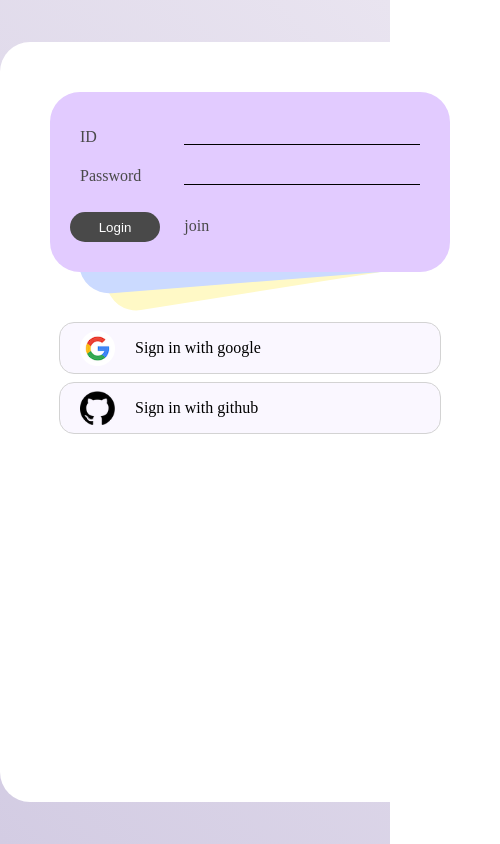
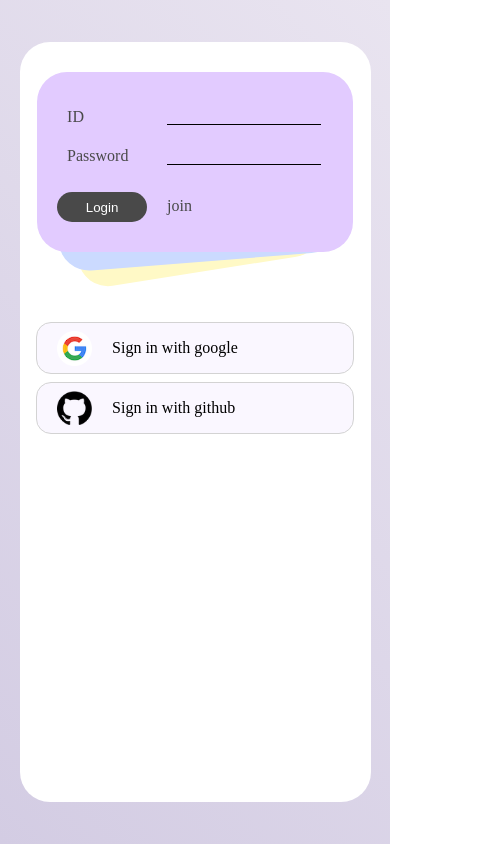
Before and after one commit to 2pandi/to-do-list, a React (Create React App) app: page / in a window 390 px wide. Shown: the whole page, 500 px wide, since content can reach past the window. Built offline with nearby package versions, Linux system fonts and the light colour scheme; no server answers.

Commit message:
:iphone: style: Work on responsive design

```diff
--- a/src/components/AddList.js
+++ b/src/components/AddList.js
@@ -17,6 +17,15 @@ const Container = styled.form`
   grid-template-columns: 1fr 2fr;
   grid-template-rows: 114px auto;
   z-index: 3;
+
+  @media screen and (max-width: 420px) {
+    width: 90%;
+    margin-top: 30px;
+    .Dropdown {
+      margin-right: 20px;
+      justify-self: end;
+    }
+  }
 
   .input-box {
     margin-bottom: 30px;
@@ -43,6 +52,7 @@ const Container = styled.form`
   .Dropdown {
     grid-column: 2/3;
     grid-row: 2/3;
+    margin-left: 15px;
   }
 `;
 const Shadow1 = styled.div`
@@ -56,6 +66,10 @@ const Shadow1 = styled.div`
   grid-column: 1/2;
   z-index: 2;
   transform: rotate(-4.5deg);
+  @media screen and (max-width: 420px) {
+    width: 80%;
+    margin-top: 70px;
+  }
 `;
 const Shadow2 = styled.div`
   width: 60%;
@@ -68,6 +82,10 @@ const Shadow2 = styled.div`
   grid-column: 1/2;
   z-index: 1;
   transform: rotate(-9deg);
+  @media screen and (max-width: 420px) {
+    width: 70%;
+    margin-top: 110px;
+  }
 `;
 
 const AddList = ({ userData }) => {
--- a/src/components/Categories.js
+++ b/src/components/Categories.js
@@ -3,11 +3,26 @@ import Tab from "./Tab";
 
 const Navbar = styled.nav`
   width: 100%;
-  display: flex;
+  display: grid;
   justify-content: space-between;
+  gap: 5px;
+  grid-template-columns: 1fr 1fr 1fr 1fr;
+
+  .Tab {
+    grid-row: 1/2;
+  }
 
   .Tab.selected {
     border: 0.5px solid gray;
+  }
+
+  @media screen and (max-width: 420px) {
+    .Tab {
+      font-size: 0.75em;
+      .tab-icon {
+        display: none;
+      }
+    }
   }
 `;
 
--- a/src/components/Container.js
+++ b/src/components/Container.js
@@ -9,6 +9,11 @@ const StyledContainer = styled.div`
   background-color: white;
   border-radius: 30px;
   overflow-y: scroll;
+
+  @media screen and (max-width: 420px) {
+    width: 90vw;
+    height: 90vh;
+  }
 
   ::-webkit-scrollbar {
     background-color: transparent;
--- a/src/components/Dropdown/Dropdown.js
+++ b/src/components/Dropdown/Dropdown.js
@@ -11,6 +11,7 @@ const StyledDropdown = styled.div`
   display: flex;
   flex-direction: column;
   user-select: none;
+  width: 110px;
 
   .dropdown-button {
     background-color: white;
--- a/src/components/Header.js
+++ b/src/components/Header.js
@@ -12,11 +12,23 @@ const HeaderContainer = styled.div`
   .logout.button {
     width: 80px;
     height: 30px;
-    margin: 10px 50px 0 0;
+    margin: 3px 50px 0 0;
+
+    @media screen and (max-width: 420px) {
+      margin: 5px 20px 0 0;
+      font-size: 0.8em;
+      height: 23px;
+      width: 60px;
+    }
   }
   .greetings {
-    margin: 17px;
+    margin: 9px;
     font-weight: 600;
+
+    @media screen and (max-width: 420px) {
+      font-size: 0.8em;
+      margin: 10px;
+    }
   }
 `;
 
--- a/src/components/List.js
+++ b/src/components/List.js
@@ -32,14 +32,24 @@ const ListContainer = styled.div`
   width: 78%;
   grid-row: 2/3;
   display: grid;
-  grid-auto-rows: auto;
   grid-template-rows: 138px auto;
+
+  @media screen and (max-width: 420px) {
+    width: 85%;
+    grid-template-rows: 116px auto;
+    .list-title {
+      font-size: 1.8em;
+    }
+  }
 
   .list-header {
     grid-row: 1/2;
   }
   .list-title {
     margin: 15px 0 5px 0;
+    @media screen and (max-width: 420px) {
+      margin-top: 0;
+    }
   }
 
   .delete-check {
@@ -66,6 +76,11 @@ const StyledUl = styled.ul`
   gap: 8px;
   margin: 0 0 50px 0;
   grid-row: 2/3;
+  padding-inline-start: 0;
+
+  @media screen and (max-width: 420px) {
+    width: 100%;
+  }
 
   .checkBox {
     display: none;
@@ -83,10 +98,10 @@ const StyledUl = styled.ul`
   .list {
     box-sizing: border-box;
     height: 3em;
-    min-width: 380px;
+    width: 380px;
     border-radius: 15px;
     font-size: 1.3rem;
-    padding: 0 20px;
+    padding-left: 20px;
     display: flex;
     align-items: center;
     justify-content: space-between;
@@ -94,6 +109,11 @@ const StyledUl = styled.ul`
     cursor: pointer;
     :hover {
       transition: all 0.3s;
+    }
+    @media screen and (max-width: 420px) {
+      width: 100%;
+      height: 3.7em;
+      font-size: 0.9em;
     }
   }
 
--- a/src/components/LoginIcon.js
+++ b/src/components/LoginIcon.js
@@ -1,7 +1,7 @@
 import styled from "styled-components";
 
 const StyledDiv = styled.div`
-  min-width: 380px;
+  width: 380px;
   max-width: 390px;
   height: 50px;
   margin-top: ${(props) => props.marginTop}px;
@@ -15,6 +15,10 @@ const StyledDiv = styled.div`
     cursor: pointer;
   }
 
+  @media screen and (max-width: 420px) {
+    width: 90%;
+  }
+
   img {
     width: 35px;
     margin: 0 20px;
@@ -24,7 +28,7 @@ const StyledDiv = styled.div`
 const LoginIcon = ({ onClick, src, alt, marginTop }) => {
   return (
     <>
-      <StyledDiv onClick={onClick} marginTop={marginTop}>
+      <StyledDiv className="LoginIcon" onClick={onClick} marginTop={marginTop}>
         <img src={src} alt={alt} />
         Sign in with {alt}
       </StyledDiv>
--- a/src/components/Tab.js
+++ b/src/components/Tab.js
@@ -14,7 +14,6 @@ library.add(far, faStar);
 
 const Div = styled.div`
   box-sizing: border-box;
-  width: 90px;
   height: 2em;
   background-color: ${(props) => props.color};
   font-size: 0.9em;
@@ -26,8 +25,11 @@ const Div = styled.div`
   user-select: none;
   cursor: pointer;
 
-  .div-icon {
+  .tab-icon {
     margin: 0 5px;
+  }
+  @media screen and (max-width: 420px) {
+    justify-content: center;
   }
 `;
 
@@ -40,7 +42,7 @@ const Tab = ({ color, icon, desc, onClick, selectedCategory }) => {
         onClick(desc);
       }}
     >
-      <FontAwesomeIcon className="div-icon" icon={icon} />
+      <FontAwesomeIcon className="tab-icon" icon={icon} />
       {desc}
     </Div>
   );
--- a/src/pages/Login.js
+++ b/src/pages/Login.js
@@ -19,7 +19,7 @@ const StyledLogin = styled.div`
   grid-template-rows: 230px 100px 100px auto;
 
   .login-form {
-    min-width: 80%;
+    width: 80%;
     max-width: 390px;
     height: 180px;
     border-radius: 30px;
@@ -33,6 +33,10 @@ const StyledLogin = styled.div`
     grid-row: 1/2;
     grid-column: 1/2;
     z-index: 3;
+    @media screen and (max-width: 420px) {
+      width: 90%;
+      margin-top: 30px;
+    }
   }
 
   .label {
@@ -50,7 +54,7 @@ const StyledLogin = styled.div`
 
   .input-box {
     height: 1.5em;
-    min-width: 180px;
+    width: 180px;
     border: none;
     border-bottom: 1px solid black;
     background-color: transparent;
@@ -58,6 +62,10 @@ const StyledLogin = styled.div`
     margin: 0 30px 0 20px;
     grid-column: 2/3;
     color: #494949;
+
+    @media screen and (max-width: 420px) {
+      width: 60%;
+    }
   }
 
   .idI {
@@ -107,6 +115,11 @@ const Shadow1 = styled.div`
   grid-column: 1/2;
   z-index: 2;
   transform: rotate(-4.5deg);
+
+  @media screen and (max-width: 420px) {
+    width: 80%;
+    margin-top: 70px;
+  }
 `;
 const Shadow2 = styled.div`
   min-width: 60%;
@@ -119,6 +132,11 @@ const Shadow2 = styled.div`
   grid-column: 1/2;
   z-index: 1;
   transform: rotate(-9deg);
+
+  @media screen and (max-width: 420px) {
+    width: 70%;
+    margin-top: 110px;
+  }
 `;
 
 const Login = ({ setIsLoggedIn }) => {
--- a/src/pages/Todolist.js
+++ b/src/pages/Todolist.js
@@ -9,6 +9,10 @@ const StyledTodolist = styled.div`
   display: grid;
   justify-items: center;
   grid-template-rows: 260px auto;
+
+  @media screen and (max-width: 420px) {
+    grid-template-rows: 250px auto;
+  }
 `;
 
 const Todolist = ({ userData }) => {
```
